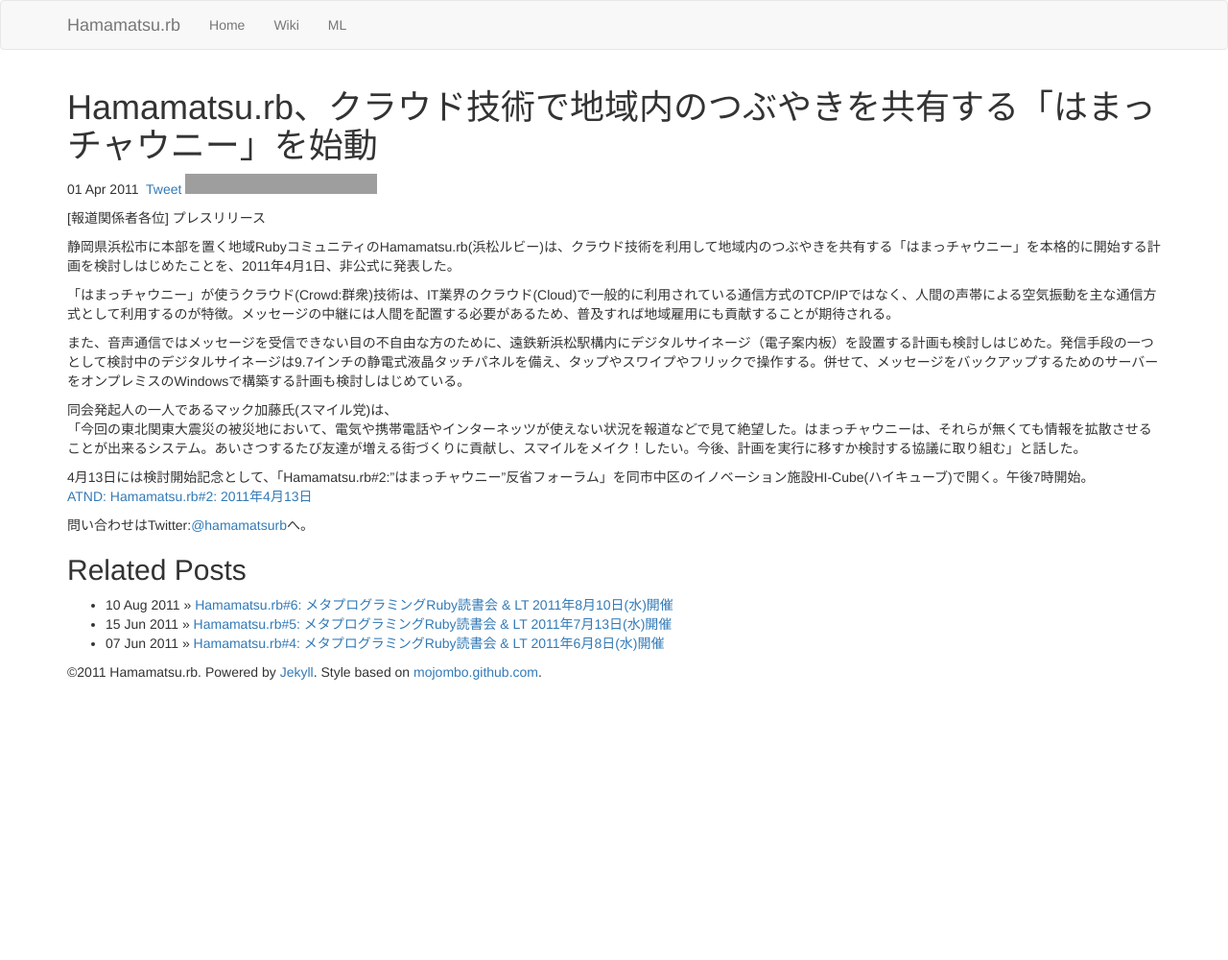
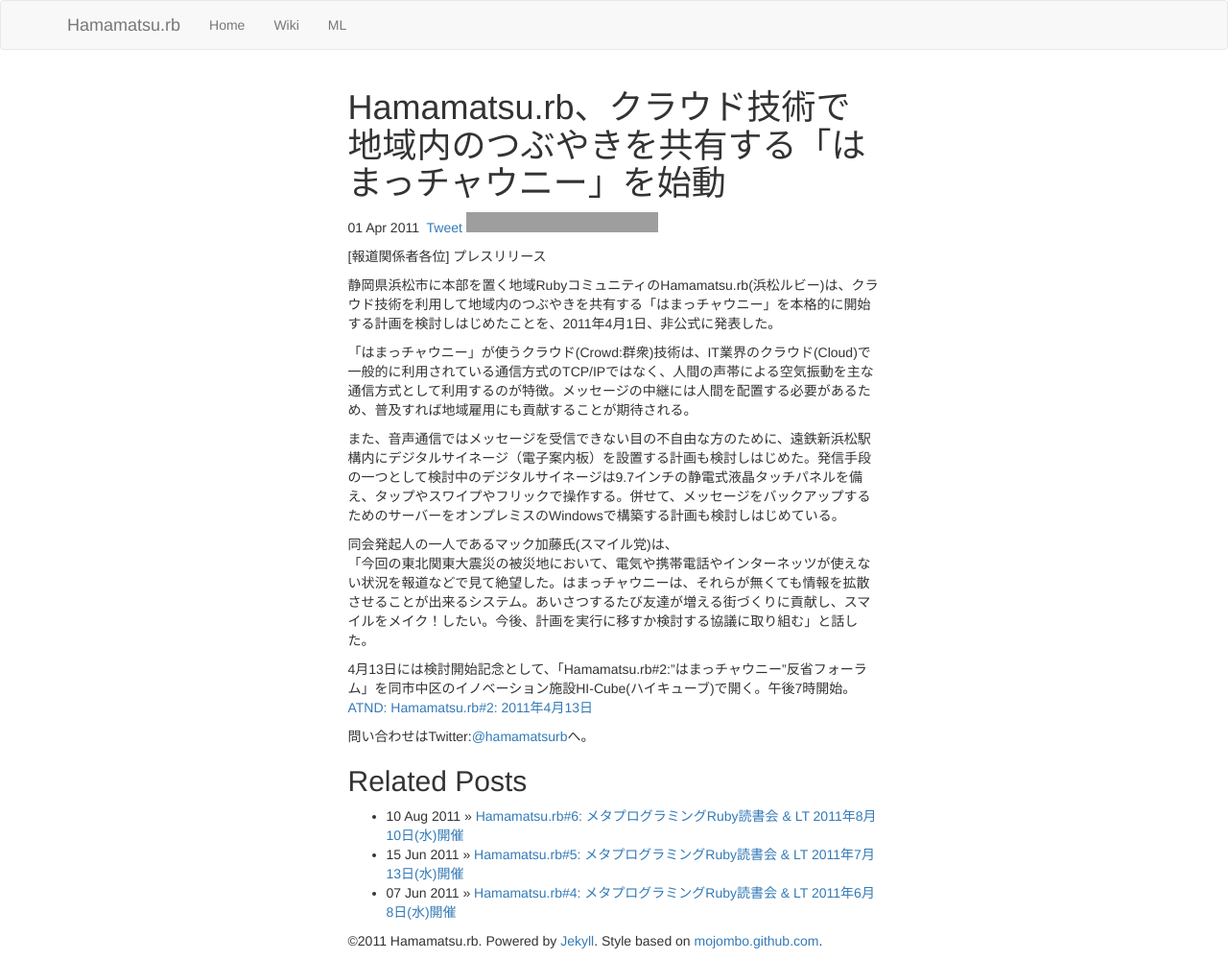
Before and after one commit to hamamatsu-rb/hamamatsu-rb.github.com, a Jekyll site: the page built from _posts/2011-04-01-aprilfool.md, in a window 1280 px wide. Shown: the whole page at 96% size. Built offline with Jekyll 4.4.1, drawn with Linux system fonts in a browser that asks for light colours; nearby versions of some CDN libraries; Markdown is read by kramdown in place of the engine named in the settings; comment, search, counter and statistics services are not loaded; before the commit the page ends 900 px from its top, so only the background shows below that; grey boxes are pictures that could not be loaded.

Commit message:
PCブラウザでの横幅が大きすぎた

```diff
--- a/_layouts/default.html
+++ b/_layouts/default.html
@@ -32,6 +32,8 @@
     </div>
   </nav>
   <div class="container">
+    <div class="row">
+      <div class="col-md-6 col-md-offset-3">
         {{ content }}
         <div class="footer">
           <p>
@@ -40,5 +42,7 @@
           </p>
         </div>
       </div>
+    </div>
+  </div>
 </body>
 </html>
```
Lines whose indentation alone changed are shown as unchanged.
